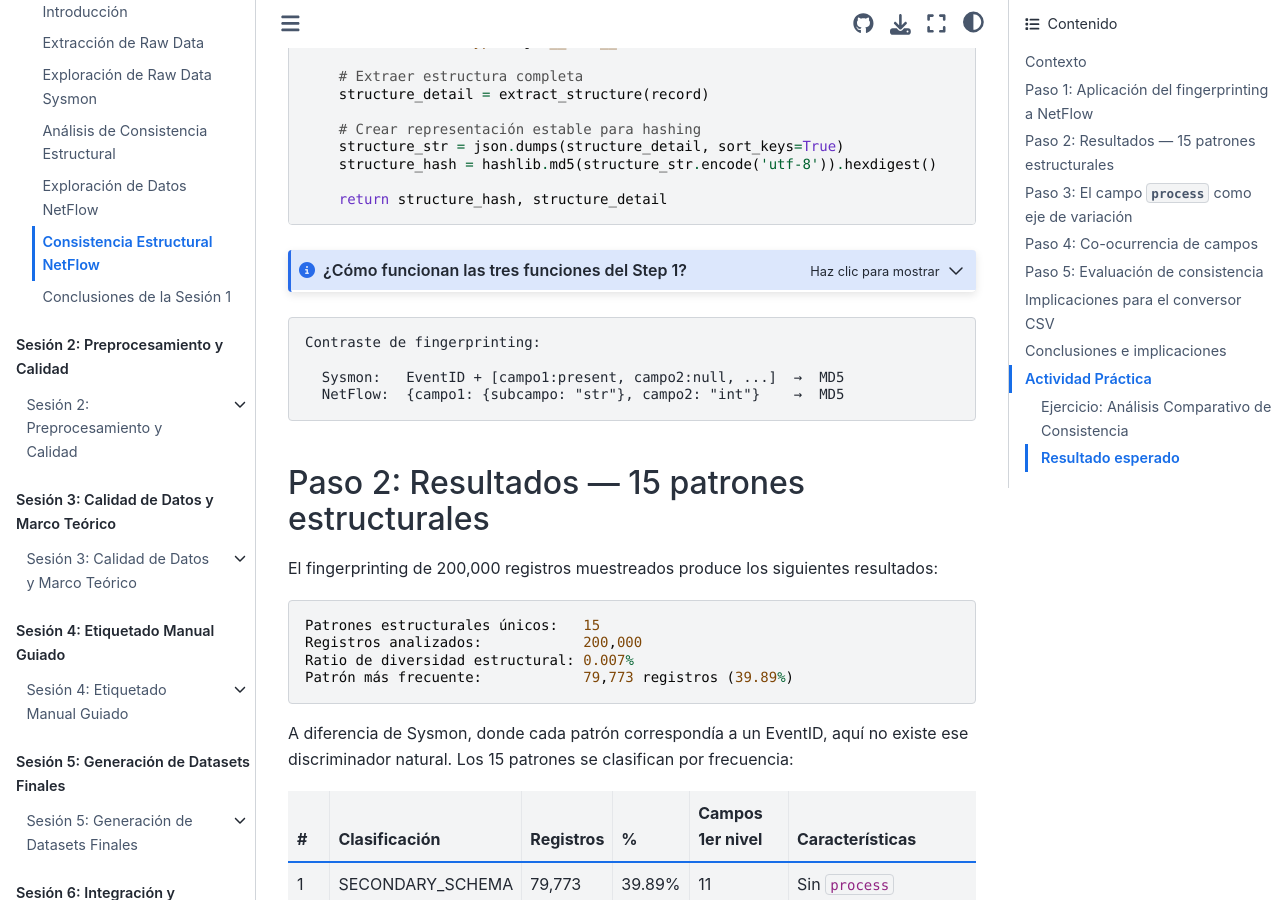
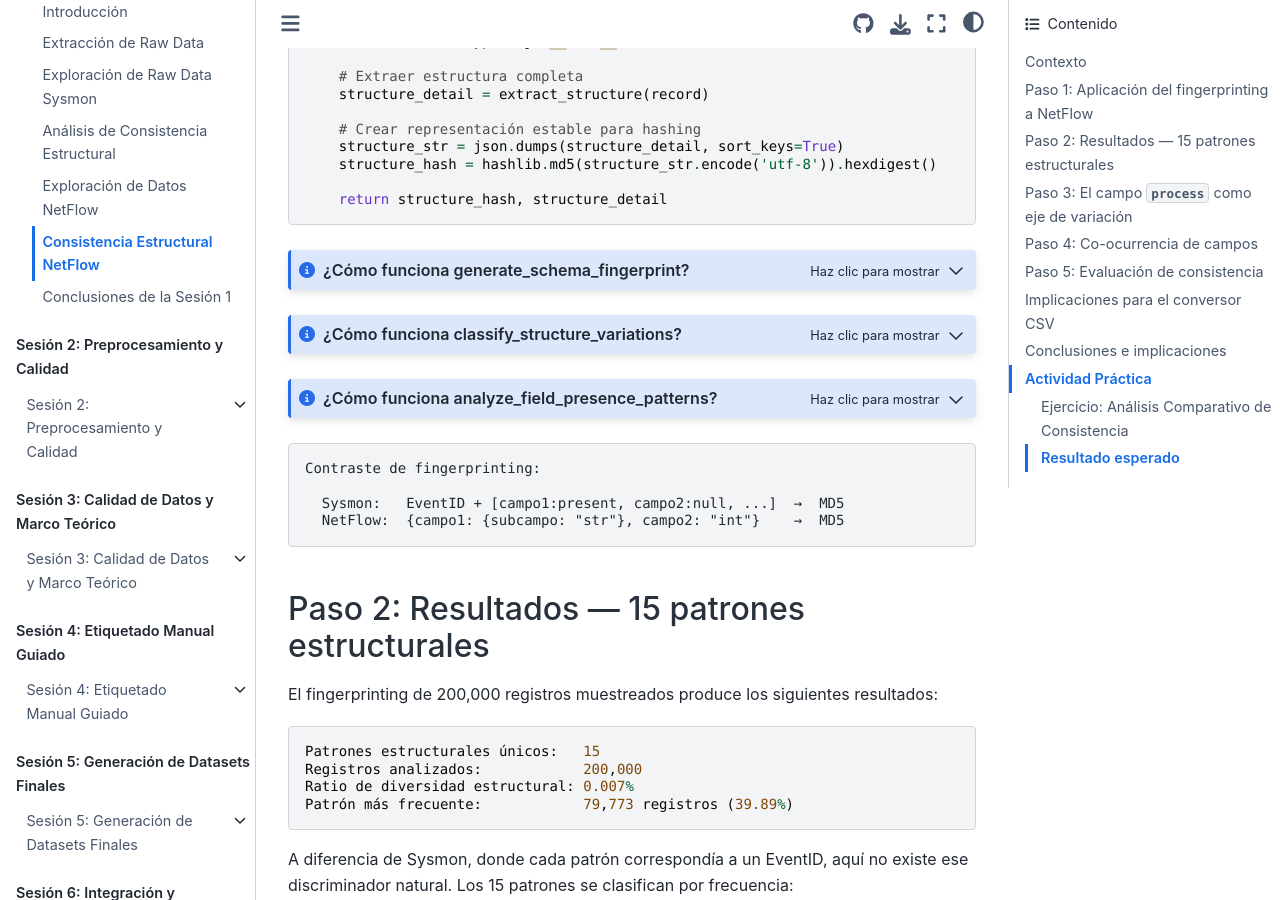
Before and after one commit to ollerenac/curso2026, a Jupyter Book: the page built from sesion-1/5-consistencia-netflow.md, in a window 1280 px wide and 900 px high, scrolled down 1749 px. Built offline with Jupyter Book 1.0.4 settings and Sphinx 7.4.7 and the Sphinx Book theme 1.1.4, drawn with Linux system fonts in a browser that asks for light colours.

Commit message:
refactor(sesion-1): split Step 1 functions into 3 separate dropdowns in 5-consistencia-netflow.md
Replace single combined admonition with individual dropdowns per function
for better readability.

Co-Authored-By: Claude Sonnet 4.6 <noreply@anthropic.com>

````diff
--- a/sesion-1/5-consistencia-netflow.md
+++ b/sesion-1/5-consistencia-netflow.md
@@ -67,14 +67,12 @@ def generate_schema_fingerprint(record, max_depth=10):
     return structure_hash, structure_detail
 ```
 
-:::{admonition} ¿Cómo funcionan las tres funciones del Step 1?
+:::{admonition} ¿Cómo funciona generate_schema_fingerprint?
 :class: dropdown note
-
-**`generate_schema_fingerprint(record)`**
 
 Recorre recursivamente el JSON y construye un diccionario que representa solo la *forma* del registro (nombres de campo + tipos, sin valores). Luego serializa ese diccionario con `json.dumps(sort_keys=True)` — el ordenamiento garantiza que dos registros con los mismos campos en distinto orden produzcan el mismo string — y genera un hash MD5.
 
-Tres reglas para casos especiales:
+Reglas para cada tipo de valor:
 - `dict` → desciende recursivamente, ordenando las claves
 - `list` vacía → `"empty_list"`
 - `list` no vacía → `{"list_of": estructura_del_primer_elemento}`
@@ -87,10 +85,10 @@ Contraste con la versión Sysmon:
 Sysmon:   EventID + [campo1:present, campo2:null, ...]  →  MD5
 NetFlow:  {campo1: {subcampo: "str"}, campo2: "int"}    →  MD5
 ```
+:::
 
----
-
-**`classify_structure_variations(structure_counts, total_samples)`**
+:::{admonition} ¿Cómo funciona classify_structure_variations?
+:class: dropdown note
 
 Recibe un `Counter` de `{hash: frecuencia}` y clasifica cada patrón según su porcentaje de aparición:
 
@@ -103,12 +101,12 @@ Recibe un `Counter` de `{hash: frecuencia}` y clasifica cada patrón según su p
 | < 1% | `OUTLIER` |
 
 Retorna un diccionario `{hash: {classification, count, percentage}}`. Esta clasificación permite distinguir rápidamente los patrones dominantes de los casos excepcionales sin inspeccionar el conteo raw.
+:::
 
----
+:::{admonition} ¿Cómo funciona analyze_field_presence_patterns?
+:class: dropdown note
 
-**`analyze_field_presence_patterns(records)`**
-
-Recorre todos los registros y extrae recursivamente cada ruta de campo (dot-notation). Cuenta cuántas veces aparece cada ruta en el total de registros. El resultado muestra qué campos son universales (100%) vs opcionales (<100%), con más granularidad que el análisis de primer nivel del notebook 4a — aquí se detectan variaciones a cualquier nivel de anidamiento.
+Recorre todos los registros y extrae recursivamente cada ruta de campo en dot-notation. Cuenta cuántas veces aparece cada ruta en el total de registros. El resultado muestra qué campos son universales (100%) vs opcionales (<100%), con más granularidad que el análisis de primer nivel del notebook 4a — aquí se detectan variaciones a cualquier nivel de anidamiento, no solo en el primer nivel.
 :::
 
 ```
````
